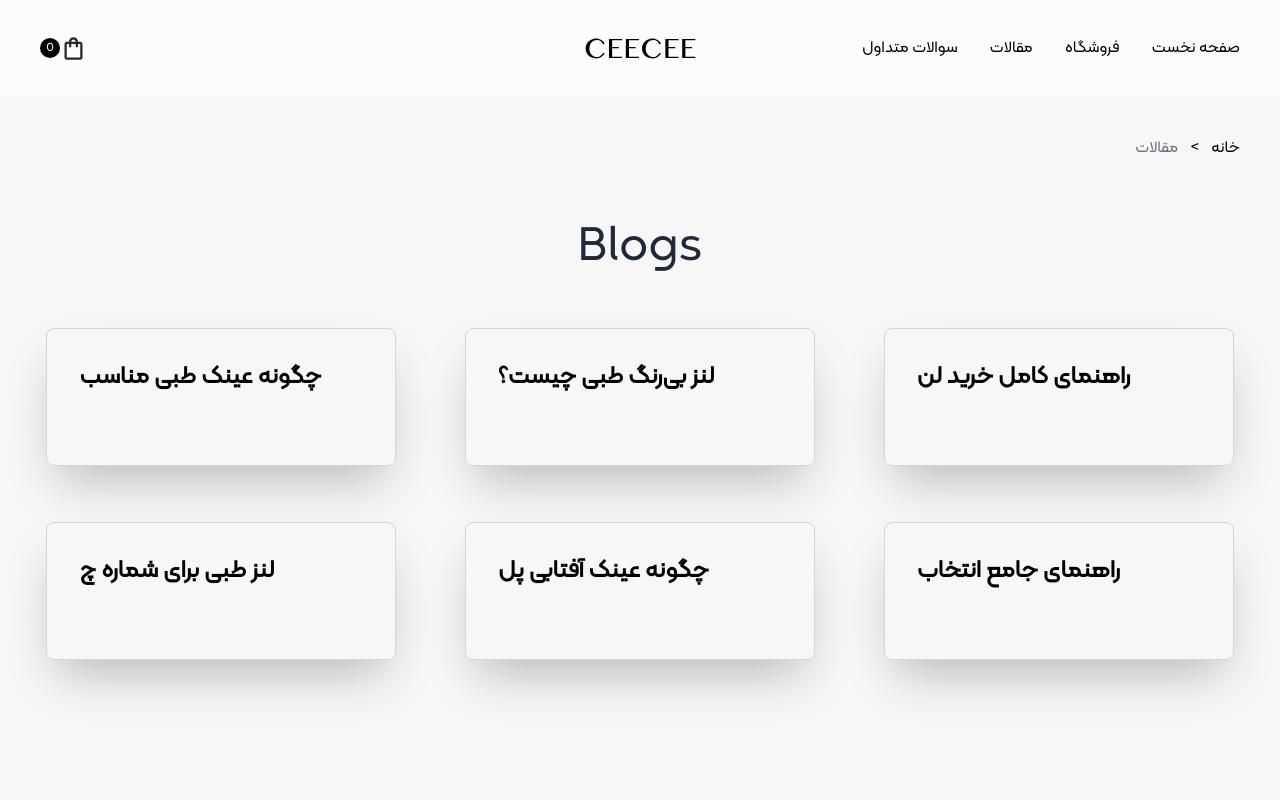
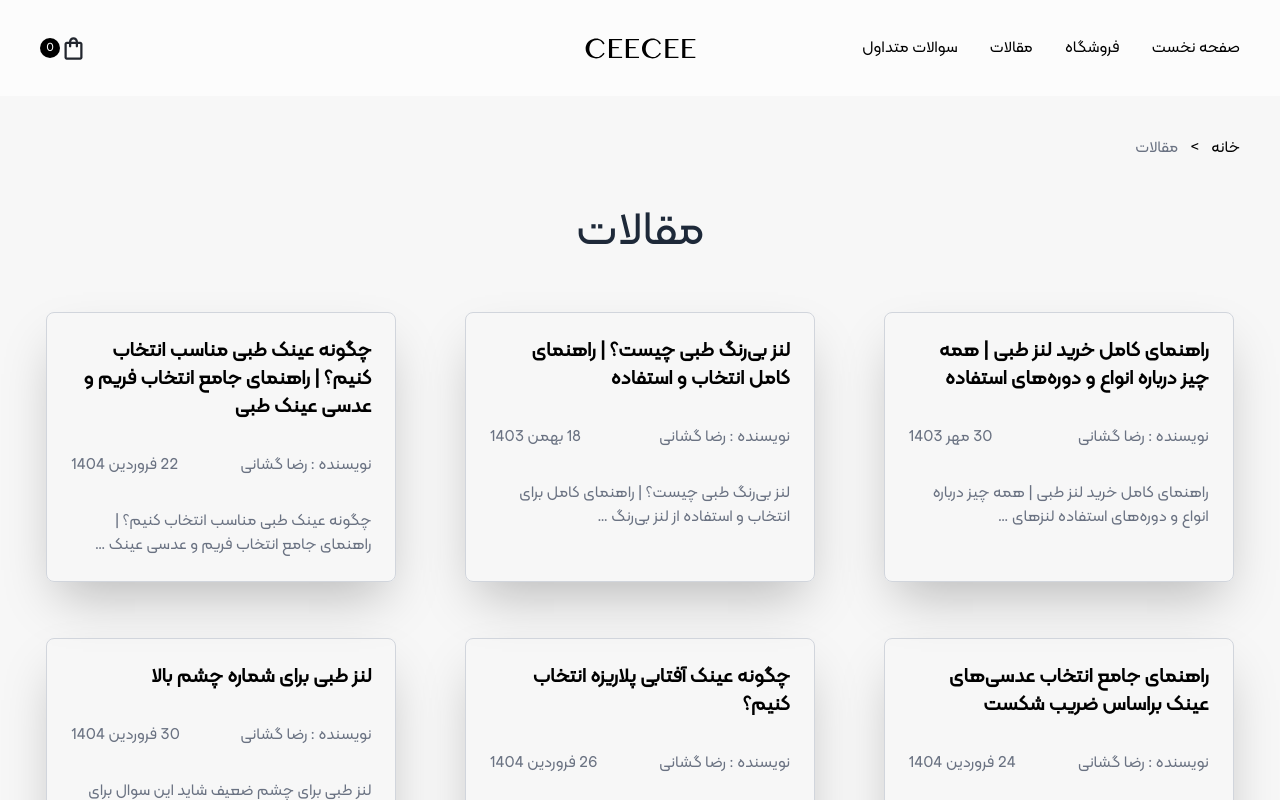
Before and after one commit to RezaGeshaniWeb/Shop, a Next.js app: page /shop in a window 1280 px wide. Shown: the top 800 px of the page. Built offline with nearby package versions, Linux system fonts and the light colour scheme.

Commit message:
Update BlogPage.jsx

```diff
--- a/src/app/components/templates/BlogPage.jsx
+++ b/src/app/components/templates/BlogPage.jsx
@@ -3,19 +3,23 @@ import Link from "next/link";
 export default function BlogPage({ data }) {
     return (
         <section className="2xl:container mx-auto px-4 py-6 lg:p-10">
-            <p className="flex items-center gap-3 mb-16">
+            <p className="flex items-center gap-3 mb-12">
                 <Link href='/'>خانه</Link>
                 &gt;
                 <span className="text-gray-500">مقالات</span>
             </p>
-            <h1 className="text-center text-gray-800 mb-14 text-5xl">Blogs</h1>
+            <h1 className="text-center text-gray-800 mb-14 text-5xl">مقالات</h1>
             <div className="flex flex-wrap gap-14 justify-around mb-14">
                 {
                     data && data.map(val => {
                         return (
-                            <div key={val.id} className="w-[350px] border border-gray-300 shadow-2xl p-8 rounded-lg">
-                                <h3 className="text-2xl font-semibold text-end mb-10">{val.title.slice(0, 20)}</h3>
-                                <p className="text-lg text-end">{val.body}</p>
+                            <div key={val.id} className="w-[350px] border border-gray-300 shadow-2xl p-6 rounded-lg">
+                                <h3 className="text-xl font-semibold mb-8">{val.title}</h3>
+                                <div className="flex items-center justify-between mb-8 text-gray-500">
+                                    <span>نویسنده : {val.author}</span>
+                                    <span>{val.date}</span>
+                                </div>
+                                <p className="text-gray-500">{val.desc}</p>
                             </div>
                         )
                     })
```
